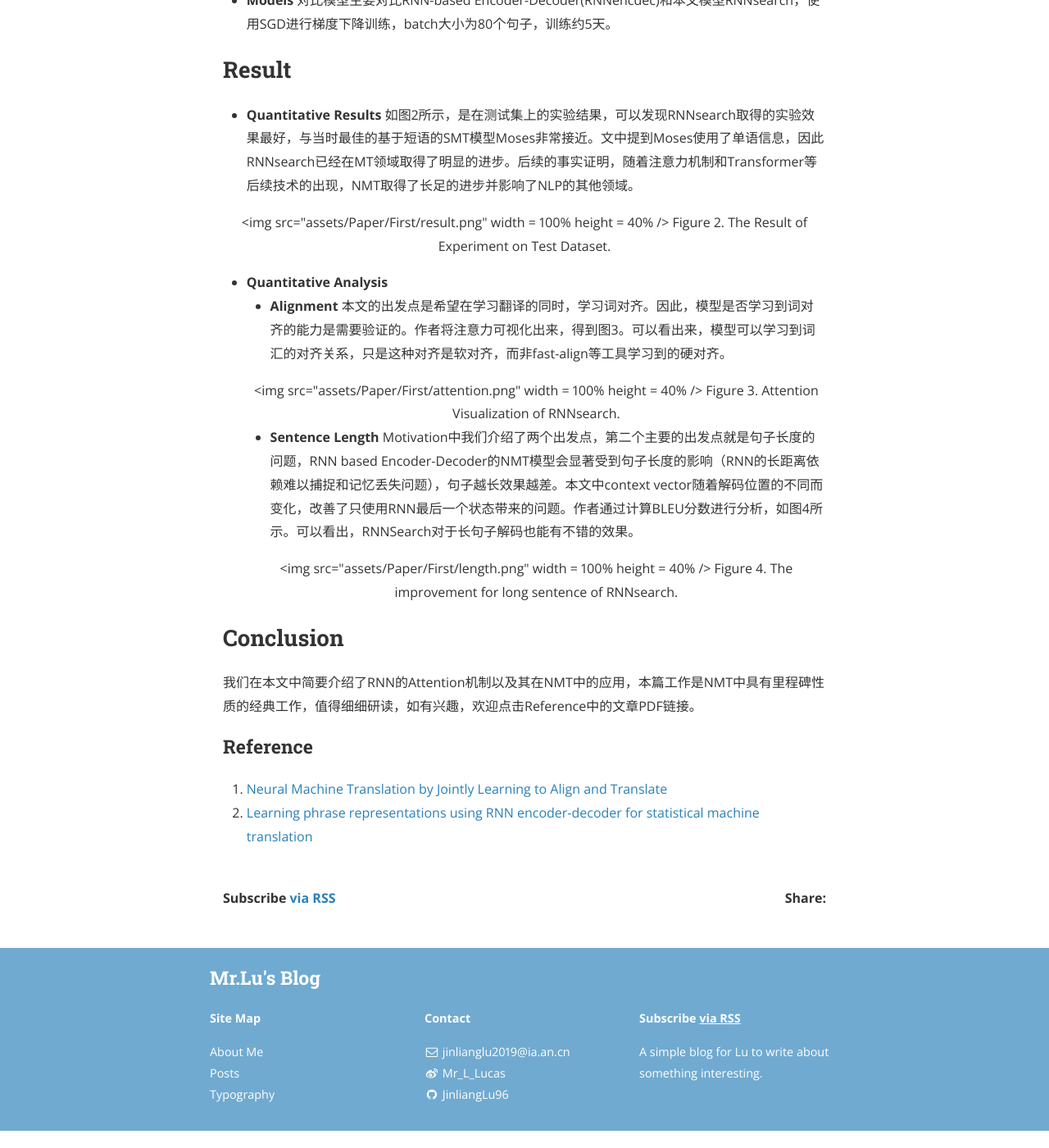
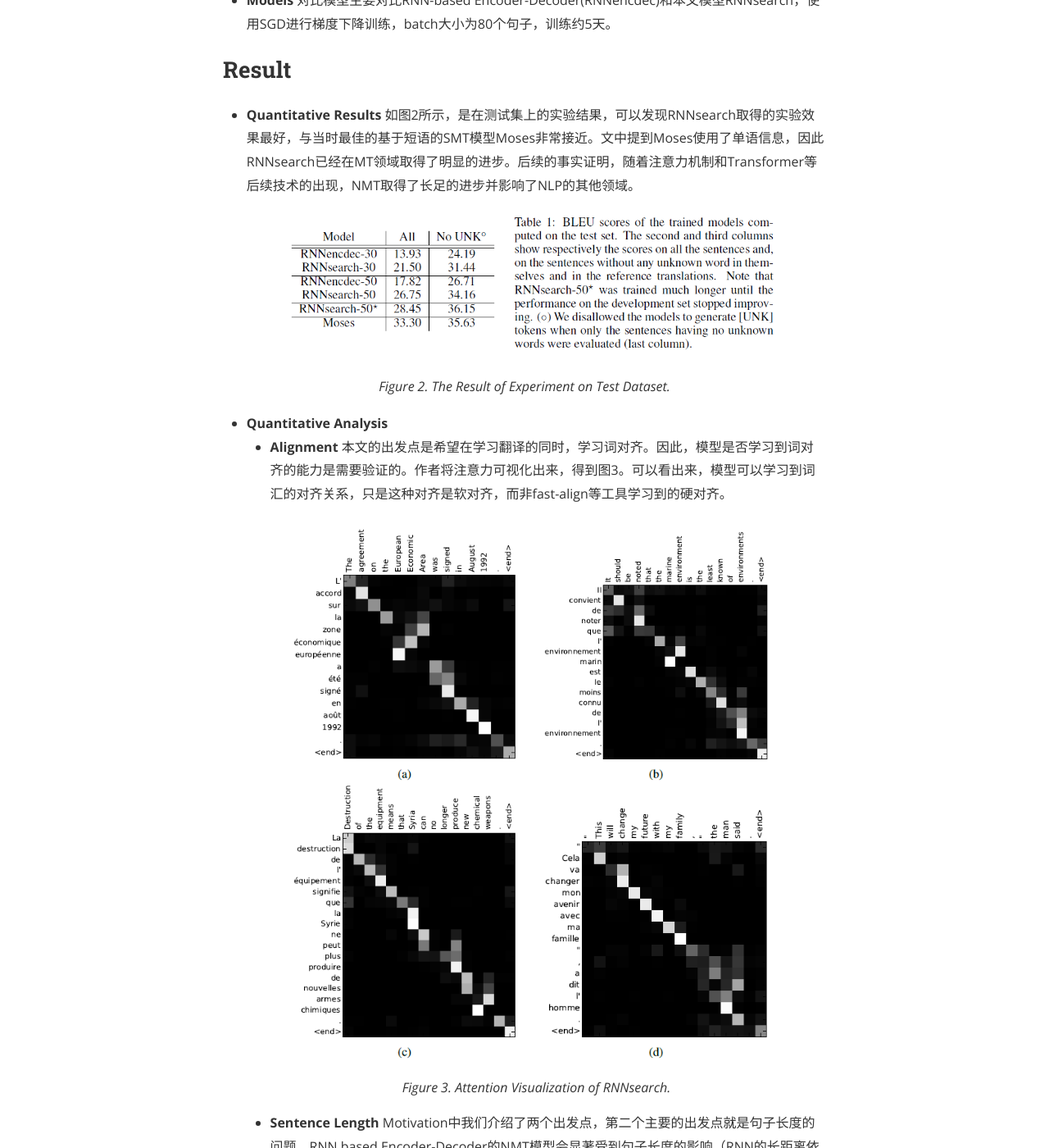
Before and after one commit to JinliangLu96/JinliangLu96.github.io, a Jekyll site: the page built from _posts/2020-02-17-Paper1.md, in a window 1280 px wide and 1400 px high, scrolled down 2616 px. Shown: the whole window at 82% size. Built offline with Jekyll 4.4.1, drawn with Linux system fonts in a browser that asks for light colours; nearby versions of some CDN libraries; formulas are drawn with MathJax 3; before the commit the page ends 3995 px from its top, so only the background shows below that; some of the changed text lies outside the part shown.

Commit message:
Update 2020-02-17-Paper1.md

```diff
--- a/_posts/2020-02-17-Paper1.md
+++ b/_posts/2020-02-17-Paper1.md
@@ -71,28 +71,32 @@ $$h_{j} = \left[\overrightarrow{h_{j}^{T}};\overleftarrow{h_{j}^{T}}\right]^{T}$
 ## Result
 * **Quantitative Results**
 如图2所示，是在测试集上的实验结果，可以发现RNNsearch取得的实验效果最好，与当时最佳的基于短语的SMT模型Moses非常接近。文中提到Moses使用了单语信息，因此RNNsearch已经在MT领域取得了明显的进步。后续的事实证明，随着注意力机制和Transformer等后续技术的出现，NMT取得了长足的进步并影响了NLP的其他领域。
-<center>
-<img src="assets/Paper/First/result.png" width = 100% height = 40% />
-
-Figure 2. The Result of Experiment on Test Dataset.
-</center>
+![Figure 2. The Result of Experiment on Test Dataset.](/assets/Paper/First/result.png)
+<p align="center">
+	<p align="center">
+		<em>Figure 2. The Result of Experiment on Test Dataset.</em>
+	</p>
+</p>
 
 * **Quantitative Analysis**
     * **Alignment**
     本文的出发点是希望在学习翻译的同时，学习词对齐。因此，模型是否学习到词对齐的能力是需要验证的。作者将注意力可视化出来，得到图3。可以看出来，模型可以学习到词汇的对齐关系，只是这种对齐是软对齐，而非fast-align等工具学习到的硬对齐。
-    <center>
-    <img src="assets/Paper/First/attention.png" width = 100% height = 40% />
 
-    Figure 3. Attention Visualization of RNNsearch.
-    </center>
+    ![Figure 3. Attention Visualization of RNNsearch.](/assets/Paper/First/attention.png)
+    <p align="center">
+      <p align="center">
+		     <em>Figure 3. Attention Visualization of RNNsearch.</em>
+	    </p>
+    </p>
 
     * **Sentence Length**
     Motivation中我们介绍了两个出发点，第二个主要的出发点就是句子长度的问题，RNN based Encoder-Decoder的NMT模型会显著受到句子长度的影响（RNN的长距离依赖难以捕捉和记忆丢失问题），句子越长效果越差。本文中context vector随着解码位置的不同而变化，改善了只使用RNN最后一个状态带来的问题。作者通过计算BLEU分数进行分析，如图4所示。可以看出，RNNSearch对于长句子解码也能有不错的效果。
-    <center>
-    <img src="assets/Paper/First/length.png" width = 100% height = 40% />
-
-    Figure 4. The improvement for long sentence of RNNsearch.
-    </center>
+    ![Figure 4. The improvement for long sentence of RNNsearch.](/assets/Paper/First/length.png)
+    <p align="center">
+      <p align="center">
+		     <em>Figure 4. The improvement for long sentence of RNNsearch.</em>
+	    </p>
+    </p>
 
 ## Conclusion
 我们在本文中简要介绍了RNN的Attention机制以及其在NMT中的应用，本篇工作是NMT中具有里程碑性质的经典工作，值得细细研读，如有兴趣，欢迎点击Reference中的文章PDF链接。
```
